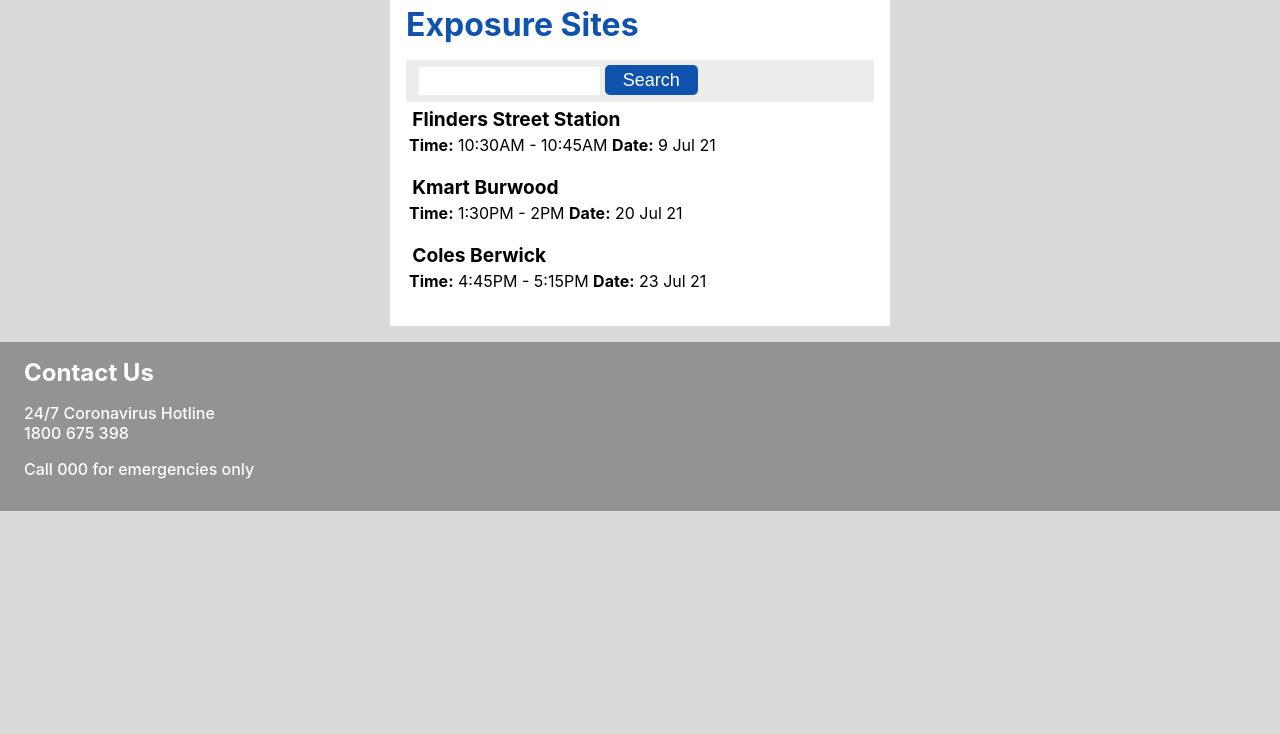
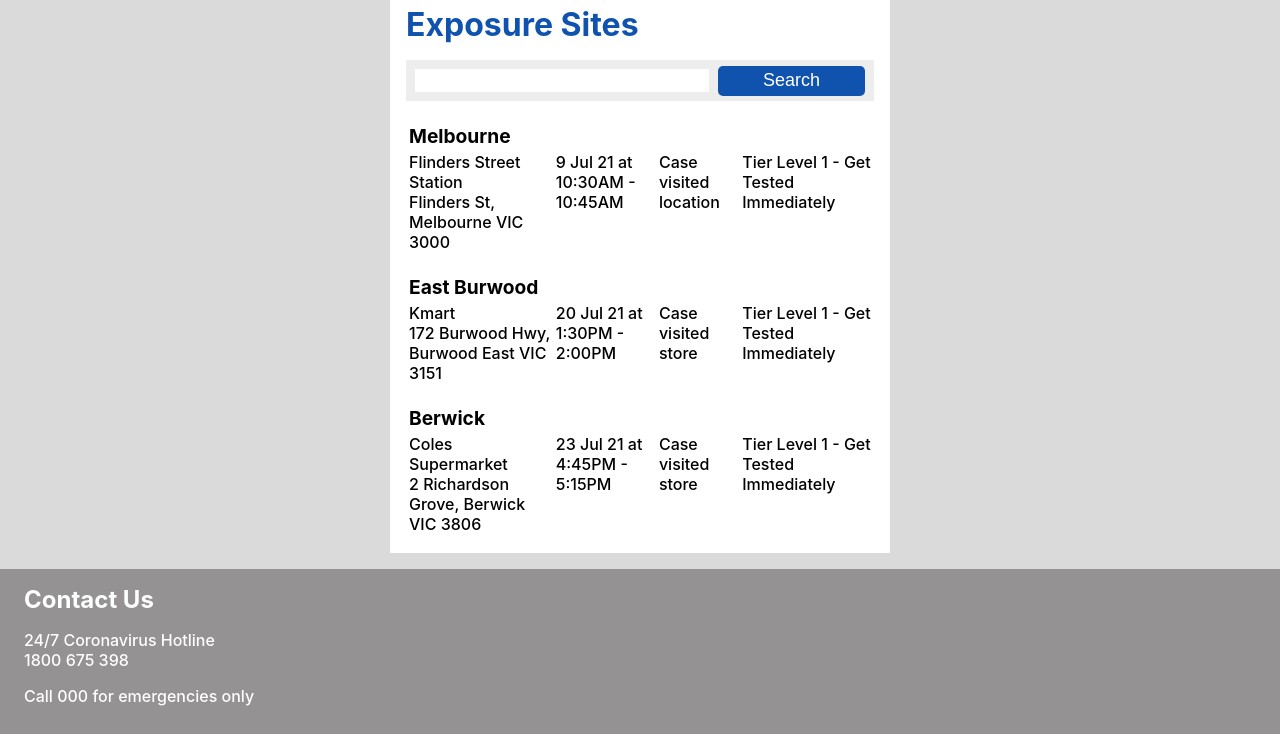
Before and after one commit to PerryRose/SIT120A1Prototype, a plain HTML site: page hotspot-map.html in a window 1280 px wide. Shown: the part 740-1474 px from the top of the page. Before the commit the page ends 1251 px from the top, so only its background shows below. Drawn offline with nearby package versions, Linux system fonts and the light colour scheme; some packages are replaced by stand-ins of ours.

Commit message:
Nearly done

```diff
--- a/hotspot-map.html
+++ b/hotspot-map.html
@@ -54,12 +54,13 @@
     <div class="container">
 
         <!--Latest Figures -->
-        <div class="latest-figures-box">
+        <div class="latest-figures-box" id="latest-figures">
             <img class="latest-figures-icon"
             src="img/warning-256.png" width="12%">
-            <h4 class="latest-figures-title">
+            <h4 class="latest-figures-title" id="latest-figures-title">
                 Latest Figures
             </h4>
+            <h4 class="expanded-contents">Hello</h4>
         </div>
 
         <!--Content-->
--- a/map.js
+++ b/map.js
@@ -1,25 +1,41 @@
 class HotSpot {
-    constructor(locationName, exposureTime, exposureDate, lat, lng) {
+    constructor(suburb, locationName, address, exposureTime, exposureDate, notes, tier, lat, lng) {
+        this.suburb = suburb;
         this.locationName = locationName;
+        this.address = address;
         this.exposureTime = exposureTime;
         this.exposureDate = exposureDate;
+        this.notes = notes;
+        this.tier = tier;
         this.lat = lat;
         this.lng = lng;
     }
 }
 
 const hotSpots = [
-    new HotSpot("Flinders Street Station",
+    new HotSpot("Melbourne",
+                "Flinders Street Station",
+                "Flinders St, Melbourne VIC 3000",
                 "10:30AM - 10:45AM",
                 "9 Jul 21",
+                "Case visited location",
+                "Tier Level 1 - Get Tested Immediately",
                 -37.81785576232708, 144.9673085501717),
-    new HotSpot("Kmart Burwood",
-                "1:30PM - 2PM",
+    new HotSpot("East Burwood",
+                "Kmart",
+                "172 Burwood Hwy, Burwood East VIC 3151",
+                "1:30PM - 2:00PM",
                 "20 Jul 21",
+                "Case visited store",
+                "Tier Level 1 - Get Tested Immediately",
                 -37.85374403319895, 145.15016575304665),
-    new HotSpot("Coles Berwick",
+    new HotSpot("Berwick",
+                "Coles Supermarket",
+                "2 Richardson Grove, Berwick VIC 3806",
                 "4:45PM - 5:15PM",
                 "23 Jul 21",
+                "Case visited store",
+                "Tier Level 1 - Get Tested Immediately",
                 -38.032070061000695, 145.34560744284525)
 ];
 
@@ -32,8 +48,7 @@
       mapTypeId: "terrain",
     });
 
-    let table = document.createElement("table");
-    let tr = table.insertRow(-1);
+    let htmlString = "<table>";
 
     hotSpots.forEach(x => {
         const _ = new google.maps.Marker({
@@ -41,17 +56,39 @@
             map: map
         });
 
-        tr = table.insertRow(-1);
-        let tabCell = tr.insertCell(-1);
-        tabCell.innerHTML = `<div class="exposure-title"><b>` + x.locationName + `</b></div>`;
+        htmlString += `<tr>`;
 
-        tr = table.insertRow(-1);
-        let tabCell2 = tr.insertCell(-1);
-        tabCell2.innerHTML = `<div class="exposure-content"><b>Time:</b> ` + x.exposureTime + " <b>Date:</b> " + x.exposureDate + `</div>`;
+        htmlString += `<th><div class="exposure-title">${x.suburb}</div></th>`;
+
+        htmlString += `</tr>`;
+
+        htmlString += `<tr>`;
+
+        htmlString += `<th><div class="exposure-content" style="margin-left: 1em;">${x.locationName}<br>${x.address}</div></th>`;
+
+        htmlString += `<th><div class="exposure-content">${x.exposureDate} at ${x.exposureTime}</div></th>`;
+
+        htmlString += `<th><div class="exposure-content">${x.notes}</div></th>`;
+
+        htmlString += `<th><div class="exposure-content" style="margin-right: 1em;">${x.tier}</div></th>`;
+
+        htmlString += `</tr>`;
 
     });
 
     let divContainer = document.getElementById('hotspotTable');
-    divContainer.innerHTML = "";
-    divContainer.appendChild(table);
+    divContainer.innerHTML = htmlString += `</table>`;
 }
+
+let latestFiguresTitle = document.getElementById('latest-figures-title');
+let latestFiguresBox = document.getElementById('latest-figures');
+
+latestFiguresBox.addEventListener('mouseenter', expandLatestFigures);
+
+function expandLatestFigures() {
+    latestFiguresTitle.innerHTML += `<br>12 new cases<br>250 total cases<br>34.5k tests received`;
+}
+
+latestFiguresBox.addEventListener('mouseleave', function(e) {
+    latestFiguresTitle.textContent = "Latest Figures";
+});
--- a/widescreen.css
+++ b/widescreen.css
@@ -147,10 +147,13 @@
     transition: width 0.75s, height 0.75s;
 }
 
+.expanded-contents {
+    display: none;
+}
+
 .latest-figures-title {
     text-align: center;
     color: white;
-
 }
 
 .latest-figures-icon {
@@ -178,28 +181,37 @@
 
 .exposure-title {
     font-size: larger;
-    margin-left: 1em;
+    margin-top: 1em;
+    margin-left: 16px;
+    text-align: left;
 }
 
 .exposure-content {
-    margin-left: 1em;
-    margin-bottom: 1em;
+    text-align: left;
+    font-weight: 500;
+}
+
+th {
+    vertical-align: top;
 }
 
 .exposure-site-search-box {
     background-color:#ededee;
     margin-left: 1em;
     margin-right: 1em;
+    display: grid;
+    grid-template-columns: 2fr 1fr;
+    align-items: center;
 }
 
 .exposure-site-search-bar {
     margin-top: 0.5em;
     margin-bottom: 0.5em;
-    margin-left: 1em;
-    padding-top: 0.5em;
-    padding-bottom: 0.5em;
-    width: inherit;
+    margin-left: 0.5em;
+    margin-right: 0.5em;
+
     border: none;
+    font-size: large;
 }
 
 #map {
@@ -233,6 +245,7 @@
     padding-left: 1em;
     padding-right: 1em;
     height: 30px;
+    margin-right: 0.5em;
 }
 
 button:hover {
```
